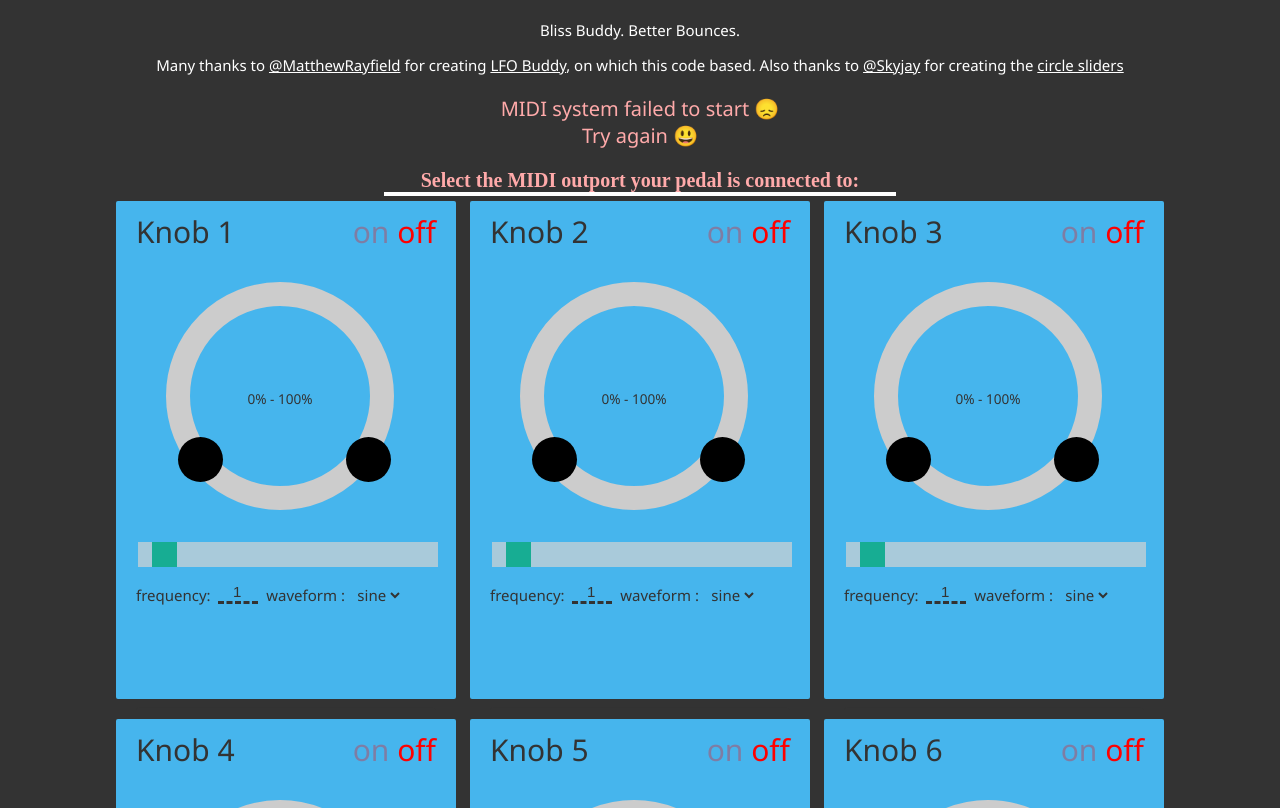
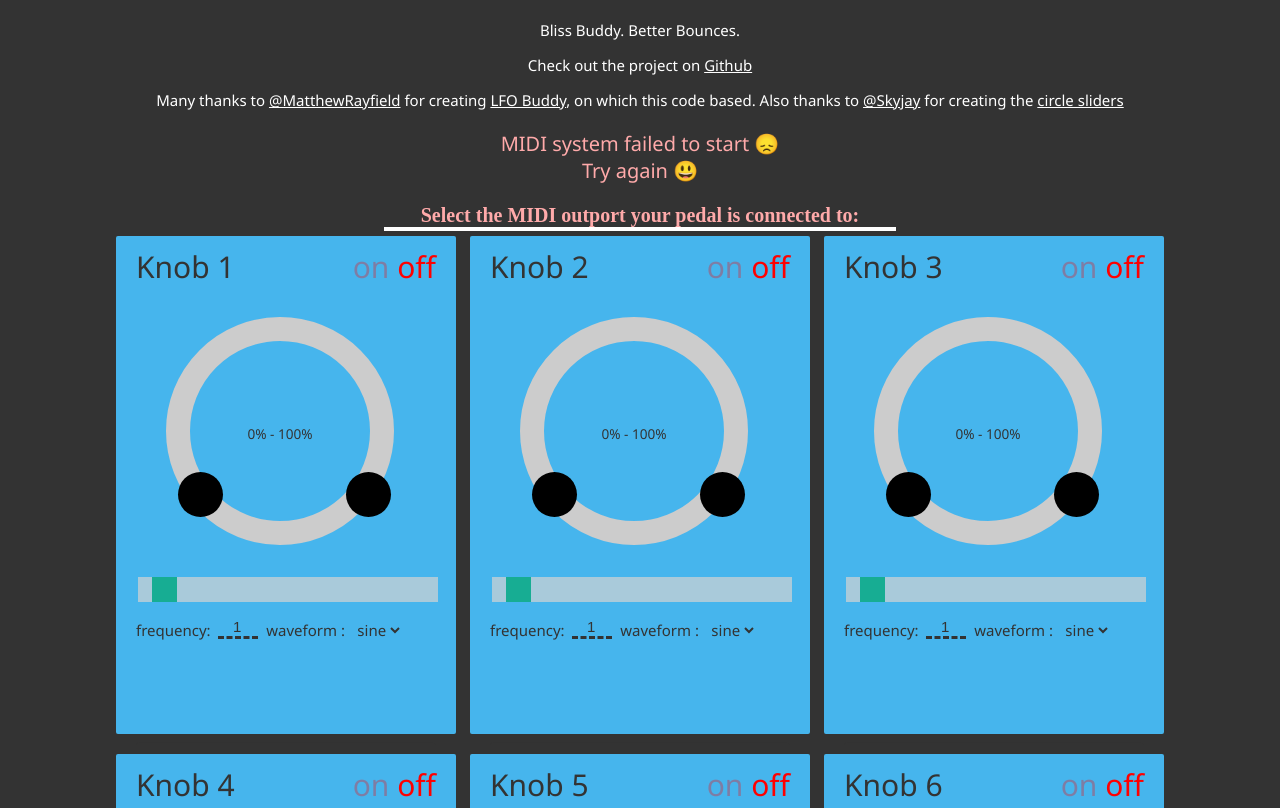
Before and after one commit to TTrapper/BlissBuddy, a plain HTML site: page index.html in a window 1280 px wide. Shown: the top 808 px of the page. Drawn offline with nearby package versions, Linux system fonts and the light colour scheme.

Commit message:
Project link

```diff
--- a/index.html
+++ b/index.html
@@ -10,6 +10,7 @@
     </head>
     <body>
     <div class="headfoot">Bliss Buddy. Better Bounces.</div>
+    <div class="headfoot">Check out the project on <a href="https://github.com/TTrapper/BlissBuddy/">Github</a></div>
     <div class="headfoot">Many thanks to <a href="https://twitter.com/matthewrayfield">@MatthewRayfield</a> for creating <a href=https://eelcatch.com/lfo-buddy/>LFO Buddy</a>, on which this code based. Also thanks to <a href="https://codepen.io/skyajay">@Skyjay</a> for creating the <a href=https://codepen.io/skyajay/pen/raGGLe>circle sliders</a></div>
 
     <pre id="message-banner"></pre>
```
